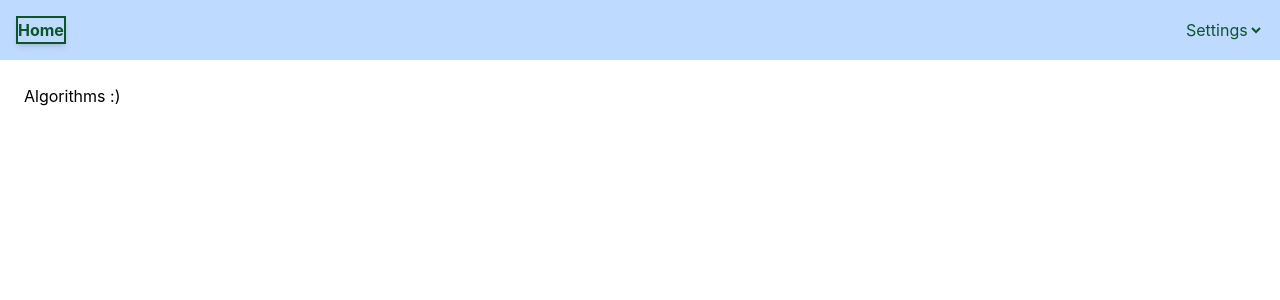
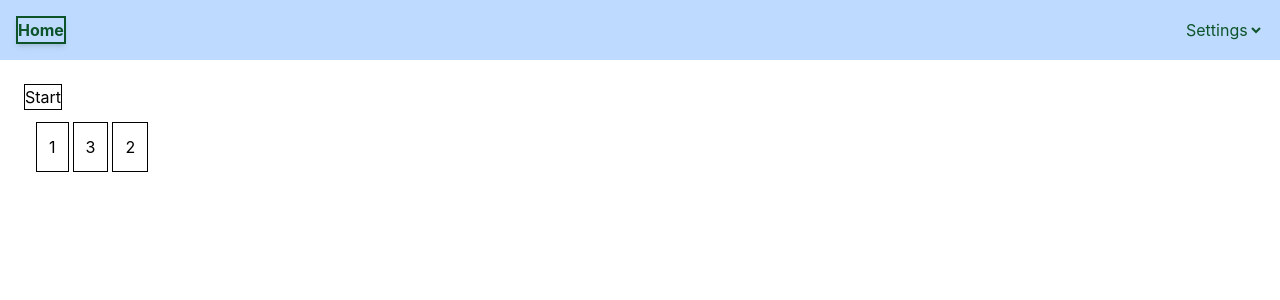
Before and after one commit to TheLaughingDuck/TheLaughingDuck.github.io, a React (Vite) app in the folder website/: page /algorithms in a window 1280 px wide. Shown: the top 300 px of the page. Built offline with nearby package versions, Linux system fonts and the light colour scheme.

Commit message:
Implemented first algorithm simulation version

```diff
--- a/website/src/algorithms.tsx
+++ b/website/src/algorithms.tsx
@@ -1,11 +1,63 @@
 import Layout from "./navigation"
+import { useEffect, useState } from "react";
 
 export default function Algorithms() {
+    const [isActive, setisActive] = useState(false);
+    const [currentArray, setCurrentArray] = useState([1,3,2]); //[1,7,9,2,5,1,0,4,2]
+
+    function RandomSort<T>(array: T[]): T[] {
+        const result = [...array]; // avoid mutating original
+        for (let i = result.length - 1; i > 0; i--) {
+            const j = Math.floor(Math.random() * (i + 1));
+            [result[i], result[j]] = [result[j], result[i]];
+        }
+
+        // Check if sorted
+        if (isSorted(result)) {
+            setisActive(false);
+        }
+
+        return result;
+    }
+
+    useEffect(() => {
+        if (!isActive) return;
+
+        const interval = setInterval(() => {
+            console.log("Running process because state is Active");
+            setCurrentArray(RandomSort(currentArray));
+        }, 1000);
+
+        return () => clearInterval(interval);
+    }, [isActive]);
+
+
     return (
         <Layout>
             <div>
-                Algorithms :)
+                {/* Controls */}
+                <button className="border" onClick={() => setisActive(!isActive)}>{isActive ? "Stop" : "Start"}</button>
+
+                <div className="flex space-x-1 p-3">
+                    {currentArray.map(number =>
+                        <div className="border p-3">{number}</div>
+                    )}
+                </div>
+
+
+
+                {/* Visualisation */}
             </div>
         </Layout>
     )
 }
+
+function isSorted<T>(array: T[]): boolean {
+    for (let i=0; i < array.length-1; i++){
+        if (array[i] > array[i+1]){
+            console.log(`Array ${array} is NOT sorted.`)
+            return(false);
+        }
+    }
+    return(true);
+}
```
